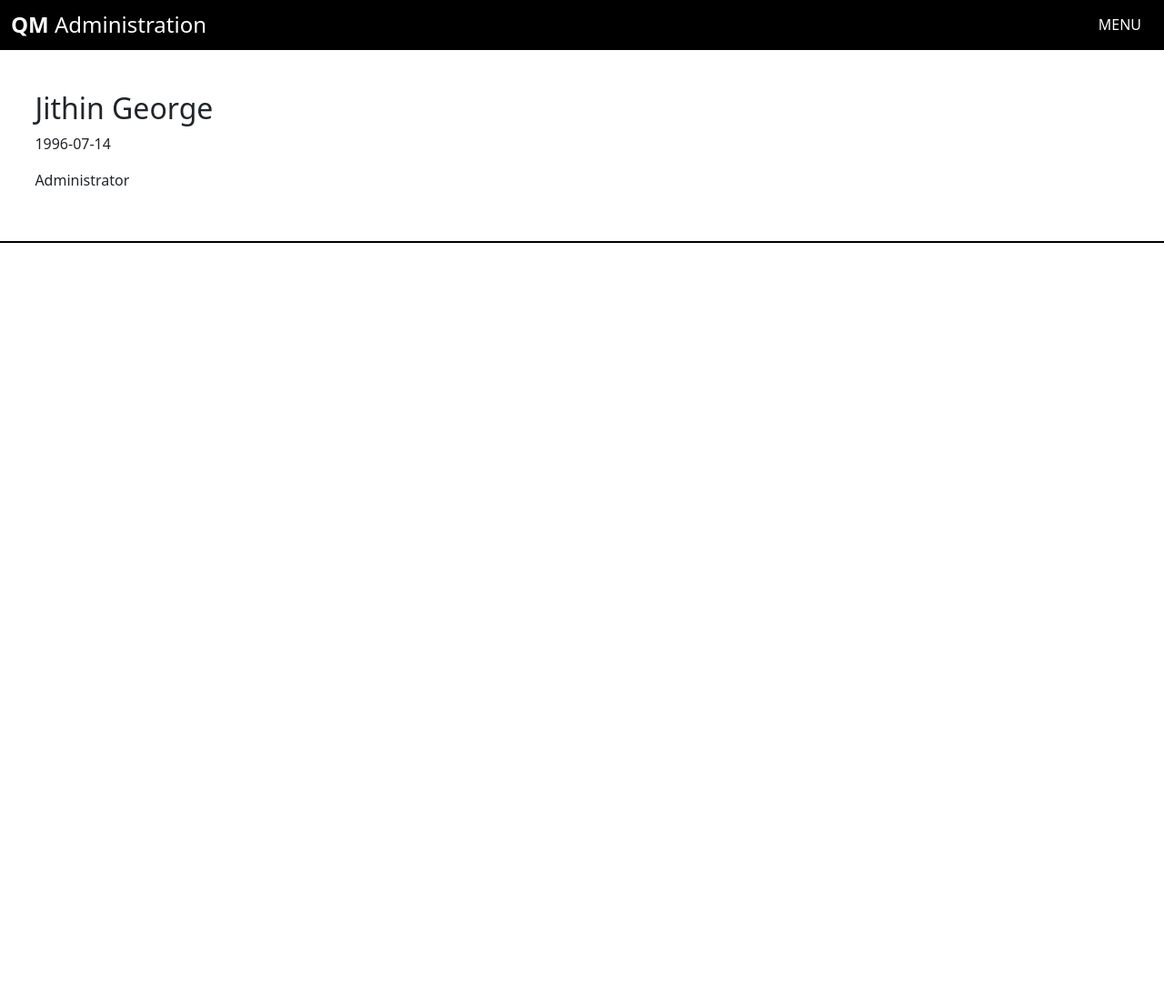
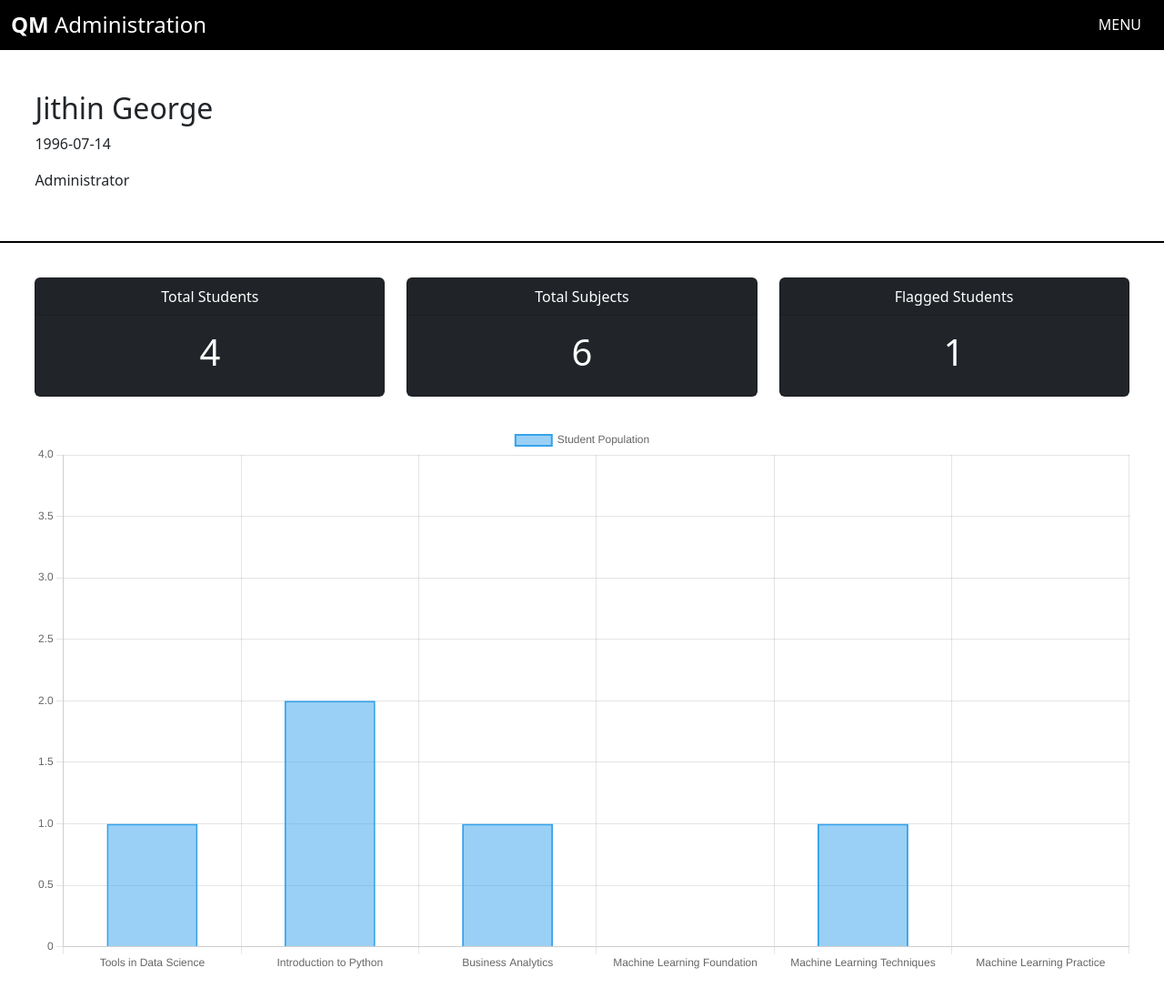
Before and after one commit to callmejg147/mad1_project, a Flask app: page /admin_dash in a window 1280 px wide. Shown: the whole page at 91% size. Before the commit the page ends 267 px from the top, so only its background shows below. Run offline with Flask 3, Linux system fonts and the light colour scheme; a user stored in the database is signed in; data comes from the database, SQL or seed files in the repository; both versions use the stored data as it was after the commit.

Commit message:
admin dash, quiz scores, admin sees user enrolment and scores.

```diff
--- a/app.py
+++ b/app.py
@@ -36,6 +36,9 @@ class Users(db.Model, UserMixin):
     flagged = db.Column(db.Boolean, default = False, nullable = False)
     subs = db.relationship('Subjects', secondary = 'enrollment', backref = 'enrolledSubs' )
     chaps = db.relationship('Chapters', secondary = 'quiz', backref = 'quizChapters')
+    name = db.Column(db.String(100))
+
+
 
 class Subjects(db.Model):
     __tablename__ = 'subjects'
@@ -112,6 +115,7 @@ def add_user():
                 if request.form.get('pswd') == request.form.get('cpswd'):
                     user = Users(fname = request.form.get('fname'),
                                  lname = request.form.get('lname'),
+                                 name = request.form.get('fname') + ' ' + request.form.get('lname'),
                                  email = request.form.get('email'),
                                  dob = request.form.get('dob'),
                                  qualification = request.form.get('quali'),
@@ -172,7 +176,22 @@ def logout_usr():
 @app.route('/admin_dash',methods = ['GET', 'POST'])
 def admin_view():
     if current_user.admin:
-        return render_template('admin_dash.html')
+        subs = Subjects.query.all()
+        population = {}
+        for sub in subs:
+            population[sub.name] = len(sub.usrs)
+
+        subjects = list(population.keys())
+        s_count = list(population.values())
+        ucount = len(list(Users.query.filter_by(admin=0).all()))
+        scount = len(list(Subjects.query.all()))
+        fcount = len(list(Users.query.filter_by(flagged=1).all()))
+        return render_template('admin_dash.html',
+                               subjects = subjects,
+                               students = s_count,
+                               ucount = ucount,
+                               scount = scount,
+                               fcount = fcount)
 @login_required
 @app.route('/user_dash',methods = ['GET', 'POST'])
 def user_view():
@@ -326,7 +345,16 @@ def delete_ques(qid):
 def users_view():
     if current_user.admin:
         users = Users.query.filter_by(admin=0).all()
-        return render_template('users.html', users=users)
+        quizs = Quiz.query.all()
+        return render_template('users.html', users=users, quizs = quizs)
+
+@app.route('/flag_user/<int:uid>', methods = ['POST','GET'])
+def flag_usr(uid):
+    user = Users.query.get(uid)
+    if current_user.admin:
+        user.flagged = True
+        db.session.commit()
+        return redirect('/users')
 
 
 @login_required
@@ -363,6 +391,23 @@ def submit_q(cid, uid):
         db.session.add(quizz)
         db.session.commit()
         return redirect(f'/chapters/{chap.sub_id}')
+
+@app.route('/search_subjects', methods = ['GET','POST'])
+def search_sub():
+    if request.method == 'POST':
+        searched = request.form.get('keyword')
+        subs = Subjects.query.filter(Subjects.name.like('%' + searched + '%')).all()
+
+        return render_template('subjects.html', subs = subs)
+
+@app.route('/search_students', methods = ['GET','POST'])
+def search_stud():
+    if request.method == 'POST':
+        searched = request.form.get('keyword')
+        studs = Users.query.filter(Users.name.like('%' + searched + '%'), Users.admin == 0).all()
+        print(searched, studs)
+        return render_template('users.html', users = studs)
+
 # @login_required
 # @app.route('/user_dashboard', methods = ['GET', 'POST'])
 # def user_dash():
--- a/static/css/style.css
+++ b/static/css/style.css
@@ -60,3 +60,7 @@ body {
     justify-content: space-between;
     width: 95%;
 }
+
+#lout {
+    margin: 0 15px 20px 15px;
+}
--- a/templates/admin_dash.html
+++ b/templates/admin_dash.html
@@ -15,4 +15,72 @@
     <p>{{ current_user.qualification }}</p>
 </div>
 
+<div style="padding: 3%;" align="center">
+    <div class="mb-3">
+        <div class="row">
+            <div class="col-sm-4 mb-3">
+              <div class="card text-bg-dark">
+                <div class="card-header" align="center">
+                    Total Students
+                </div>
+                <div class="card-body" align="center">
+                    <h1>{{ ucount }}</h1>
+                </div>
+              </div>
+            </div>
+            <div class="col-sm-4 mb-3">
+                <div class="card text-bg-dark">
+                    <div class="card-header" align="center">
+                        Total Subjects
+                    </div>
+                    <div class="card-body" align="center">
+                        <h1>{{ scount }}</h1>
+                    </div>
+                  </div>
+            </div>
+            <div class="col-sm-4 mb-3">
+                <div class="card text-bg-dark">
+                    <div class="card-header" align="center">
+                        Flagged Students
+                    </div>
+                    <div class="card-body" align="center">
+                        <h1>{{ fcount }}</h1>
+                    </div>
+                  </div>
+            </div>
+          </div>
+    </div>
+
+    <canvas id="studentPlot"></canvas>
+
+</div>
+
+<script>
+    var ctx = document.getElementById('studentPlot').getContext('2d');
+    var boxChart = new Chart(ctx, {
+        type: 'bar',
+        data: {
+            labels: {{ subjects|safe }},
+            datasets: [
+            {
+                label: "Student Population",
+                data: {{ students|safe }},
+                maxBarThickness: 100,
+                borderWidth: 2,
+            }
+            ]
+        },
+    options: {
+
+
+        scales: {
+                y: {
+                    grace: 2
+                }
+            },
+        maintainAspectRatio: true,
+
+    }
+    });
+</script>
 {% endblock %}
--- a/templates/base.html
+++ b/templates/base.html
@@ -11,6 +11,7 @@
     <script src="https://cdn.jsdelivr.net/npm/bootstrap@5.3.3/dist/js/bootstrap.bundle.min.js" integrity="sha384-YvpcrYf0tY3lHB60NNkmXc5s9fDVZLESaAA55NDzOxhy9GkcIdslK1eN7N6jIeHz" crossorigin="anonymous"></script>
     <!-- style -->
     <link rel="stylesheet" href="../static/css/style.css">
+    <script src="https://cdn.jsdelivr.net/npm/chart.js@4.4.8/dist/chart.umd.min.js"></script>
 </head>
 <body>
 
@@ -44,14 +45,15 @@
                 </li>
                 {% if current_user.admin %}
                 <li class="nav-item">
-                  <a class="nav-link" href="{{ url_for('users_view') }}">Users</a>
+                  <a class="nav-link" href="{{ url_for('users_view') }}">Students</a>
                 </li>
                 {% endif %}
               </ul>
-              {% if current_user.is_authenticated %}
-                <a href="/logout_user" class="btn btn-outline-danger">Logout</a>
-              {% endif %}
+
             </div>
+            {% if current_user.is_authenticated %}
+                <a href="/logout_user" class="btn btn-outline-danger" id="lout">Logout</a>
+            {% endif %}
           </div>
         </div>
       </nav>
--- a/templates/chapters.html
+++ b/templates/chapters.html
@@ -26,7 +26,7 @@
           <h2 class="accordion-header">
             <button class="accordion-button" type="button" data-bs-toggle="collapse" data-bs-target="#collapse{{ chap.id }}" aria-expanded="true" aria-controls="collapse{{ chap.id }}">
               <div class="chapTitle">
-              <h5>{{ chap.title }}</h5> <h5>Score : {% for quiz in quizs %}{% if quiz.chapter_id == chap.id %}{{ quiz.score }} {% endif %}{% endfor %}</h5>
+              <h5>{{ chap.title }}</h5> <h5>{% if current_user.admin==0 %}Score : {% for quiz in quizs %}{% if quiz.chapter_id == chap.id %}{{ quiz.score }}{% else %}00{% endif %}{% endfor %}{% endif %}</h5>
               </div>
             </button>
           </h2>
--- a/templates/subjects.html
+++ b/templates/subjects.html
@@ -16,6 +16,12 @@
 </div>
 
 <div style="padding: 3%;">
+    <div class="mb-3 d-flex justify-content-end" style="width:100%;">
+      <form class="d-flex" role="search" action="/search_subjects" method="post">
+        <input class="form-control me-2" type="search" placeholder="Search Subjects" aria-label="Search" name="keyword">
+        <button class="btn btn-outline-success" type="submit">Search</button>
+      </form>
+    </div>
     <div class="row">
 
         {% for sub in subs %}
```
Also changed, not shown: migrations/versions/c4464623101a_added_a_full_name_field_which_adds_.py (added, +32 -0 lines), templates/users.html (+41 -2 lines), instance/main.db.
